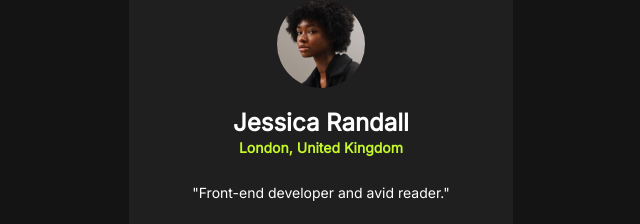
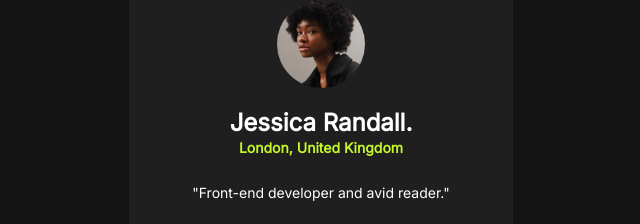
Before and after one commit to Nephilimist/Social-links-profile, a plain HTML site: page index.html in a window 1280 px wide. Shown: the part 157-381 px from the top of the page, 319-959 px from the left. Drawn offline with Linux system fonts and the light colour scheme.

Commit message:
Update index.html

```diff
--- a/index.html
+++ b/index.html
@@ -17,7 +17,7 @@
       <div class="container">
         <img src="assets/images/avatar-jessica.jpeg" alt="Jessica Randall" />
         <div class="bio">
-          <h1>Jessica Randall</h1>
+          <h1>Jessica Randall.</h1>
           <h2>London, United Kingdom</h2>
         </div>
         <p>"Front-end developer and avid reader."</p>
```
